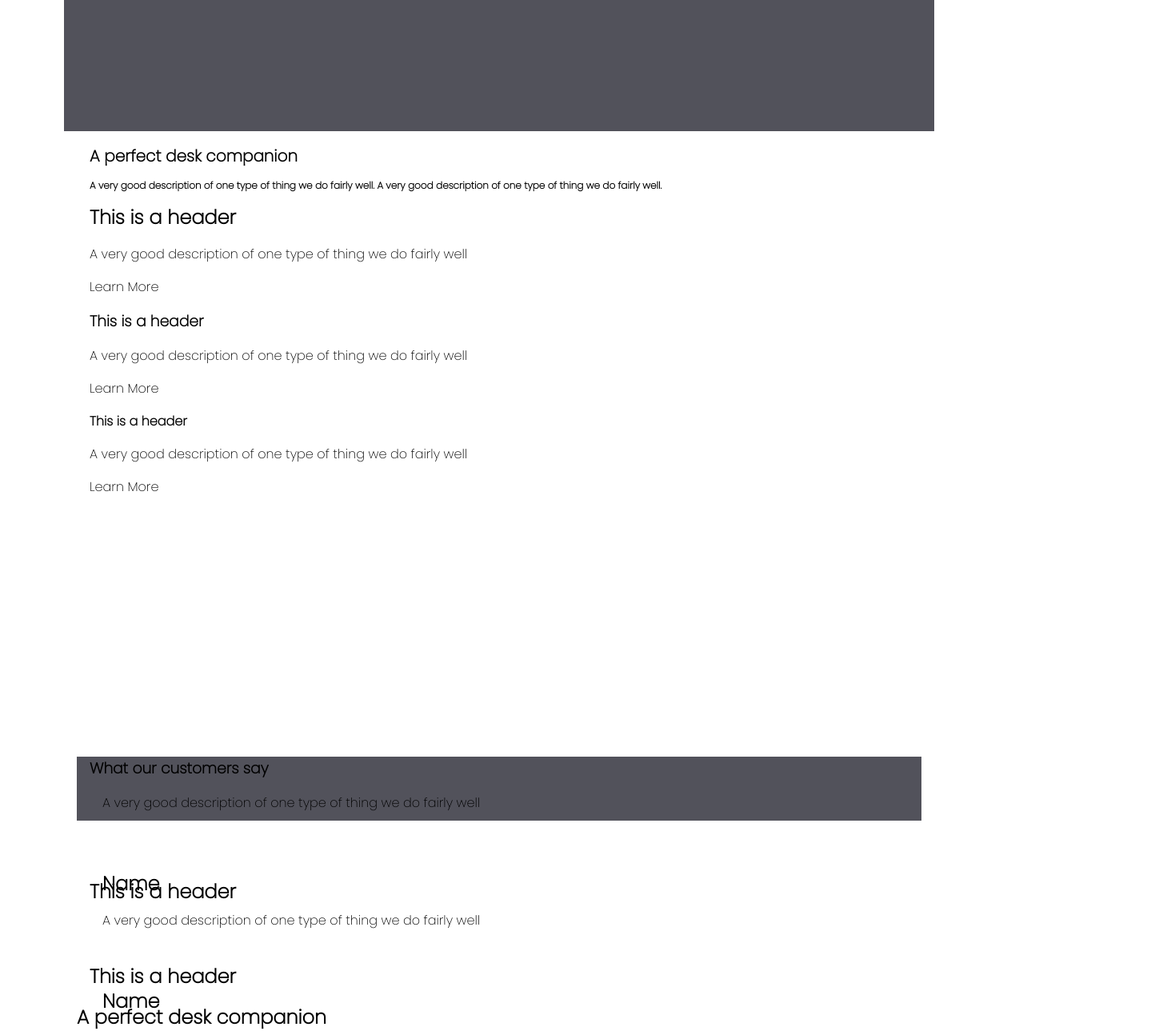
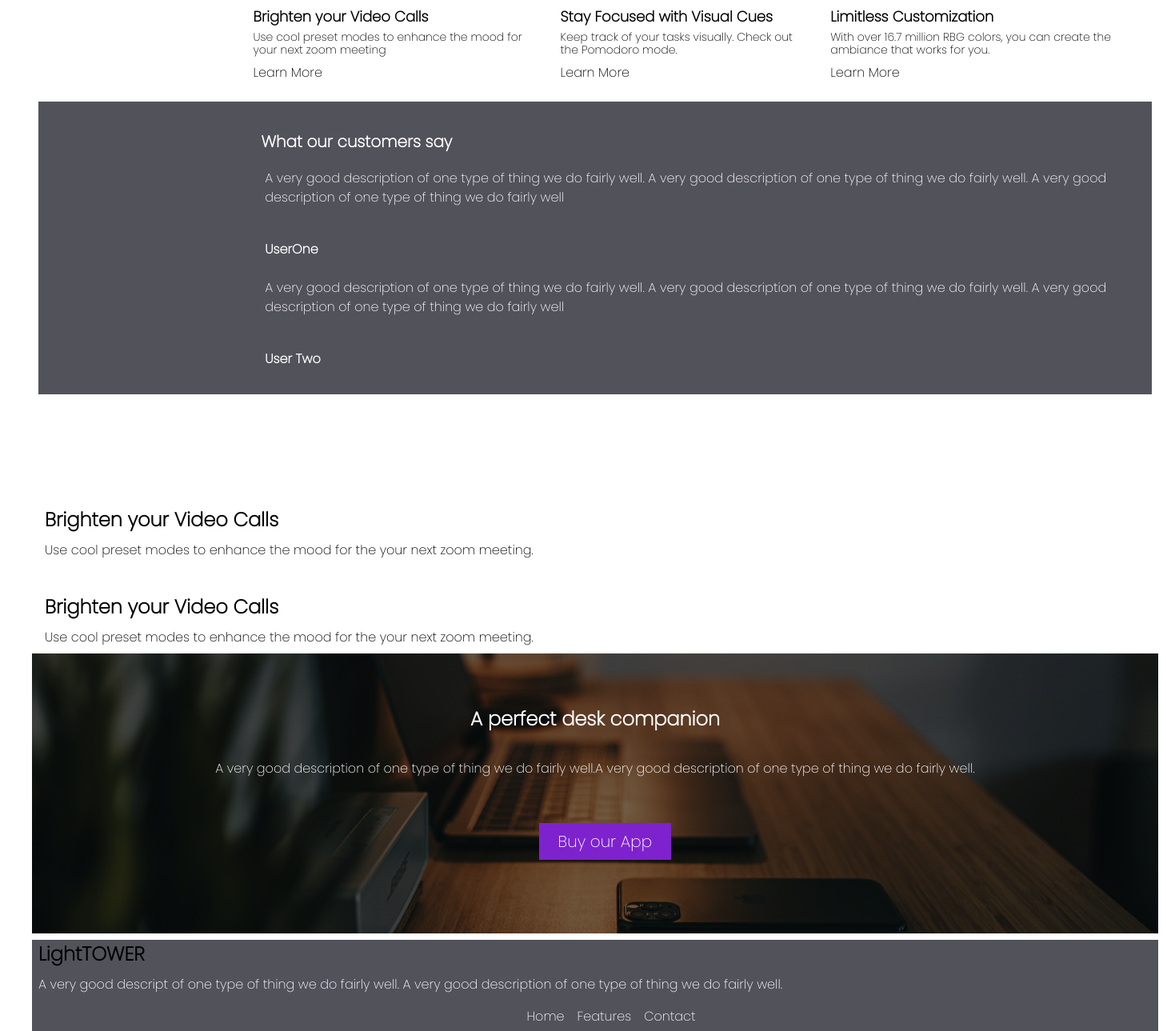
Before and after one commit to Boisset-C/led_product_landing_page, a Vue app: page / in a window 1280 px wide. Shown: the part 800-2089 px from the top of the page at 80% size, 1464 px wide, since content can reach past the window. Built offline with nearby package versions, Linux system fonts and the light colour scheme.

Commit message:
fourth commit

```diff
--- a/src/App.vue
+++ b/src/App.vue
@@ -47,24 +47,29 @@ export default {
 @import url('https://fonts.googleapis.com/css2?family=Poppins:wght@200&display=swap');
 
 * {
-  margin: 1rem;
+  margin: 0.5rem;
   font-family: Poppins;
   box-sizing: border-box
 }
 #app {
   display: grid;
-  width: 1040px;
+  gap: 40px;
+  width: 1440px;
   height: 100vh;
 }
 
 .hero {
-  height: 900px;
   background: #52525B;
 }
 
 .blurb {
-height: 750px;
+background: white;
 }
-
-
+.cta {
+background-image: url('./assets/rectangle.svg');
+height: 350px;
+}
+.footer {
+  background: #52525B;
+}
 </style>
--- a/src/components/CallToAction.vue
+++ b/src/components/CallToAction.vue
@@ -7,3 +7,42 @@
   <button>Buy our App</button>
 
 </template>
+
+<style scoped>
+h2 {
+padding-top: 4rem;
+font-style: normal;
+font-weight: bold;
+font-size: 24px;
+line-height: 36px;
+/* identical to box height */
+
+text-align: center;
+
+color: #FFFFFF;
+}
+
+p {
+margin-top: 2rem;
+font-style: normal;
+font-weight: normal;
+font-size: 16px;
+line-height: 24px;
+text-align: center;
+
+color: #FFFFFF;
+}
+
+button {
+margin-top: 3rem;
+margin-left: 45%;
+font-style: normal;
+font-weight: 500;
+font-size: 20px;
+line-height: 30px;
+padding: .5rem 1.5rem .5rem 1.5rem;
+color: #FFFFFF;
+background: #7E22CE;
+border: none;
+}
+</style>
--- a/src/components/FeaturesPartOne.vue
+++ b/src/components/FeaturesPartOne.vue
@@ -1,8 +1,9 @@
 <template>
-   <img />
+   <canvas src="rectangle.svg" height="100px" width="100px" alt="my image"></canvas>
 
   <header>
-    <h2>This is a header</h2>
+    <h2>Brighten your Video Calls</h2>
+    <p>Use cool preset modes to enhance the mood for the your next zoom meeting.</p>
   </header>
 
 </template>
--- a/src/components/FeaturesPartTwo.vue
+++ b/src/components/FeaturesPartTwo.vue
@@ -2,7 +2,8 @@
    <img />
 
   <header>
-    <h2>This is a header</h2>
+    <h2>Brighten your Video Calls</h2>
+     <p>Use cool preset modes to enhance the mood for the your next zoom meeting.</p>
   </header>
 
 </template>
--- a/src/components/FooterSection.vue
+++ b/src/components/FooterSection.vue
@@ -1,18 +1,35 @@
 <template>
-  <h2></h2>
-  <p></p>
+  <h2>LightTOWER</h2>
+  <p>A very good descript of one type of thing we do fairly well. A very good description of one type of thing we do fairly well.</p>
 
+<footer>
   <ul>
-    <li><a>Home</a></li>
-    <li><a>Features</a></li>
-    <li><a>Contact</a></li>
-    <li><a>Logo</a></li>
-    <li><a>Logo</a></li>
+    <a>Home</a>
+    <a>Features</a>
+    <a>Contact</a>
   </ul>
-
+</footer>
 <small></small>
 </template>
 
 <style scoped>
+p {
+  color: #FFFFFF;
+}
+footer {
+  display: flex;
+  flex-direction: row-reverse;
+  align-items: center;
+  justify-content: center;
+}
+ul {
+  font-style: normal;
+  font-weight: normal;
+  font-size: 16px;
+  line-height: 24px;
+  color: #FFFFFF;
+
+  list-style: none;
+}
 
 </style>
--- a/src/components/HeroSection.vue
+++ b/src/components/HeroSection.vue
@@ -6,12 +6,13 @@
   <button class="btn-styled">LEARN MORE</button>
   <button class="btn-flat">LEARN MORE</button>
 
-  <div id="circle"></div>
+
 </div>
 </template>
 
 <script>
 import TheNavBar from '../layout/TheNavBar.vue';
+
 export default {
   components: {
     TheNavBar,
@@ -25,7 +26,7 @@ export default {
   flex-wrap: wrap;
   background: #52525B;
   align-items: center;
-
+  padding-bottom: 2rem;
 }
 button {
 padding: .5rem 2rem .5rem 2rem;
@@ -53,7 +54,7 @@ font-size: 1rem;
 }
 
 h1 {
-  margin-top: 10rem;
+  margin-top: 5rem;
   margin-left: 20%;
   width: 50vw;
   text-align: left;
--- a/src/components/SocialProof.vue
+++ b/src/components/SocialProof.vue
@@ -4,29 +4,59 @@
 
 
   <header>
-    <p>A very good description of one type of thing we do fairly well</p>
+    <p>A very good description of one type of thing we do fairly well. A very good description of one type of thing we do fairly well. A very good description of one type of thing we do fairly well</p>
     <img />
-    <h2>Name</h2>
+    <h2 class="user-one">UserOne </h2>
   </header>
 
   <header>
-     <p>A very good description of one type of thing we do fairly well</p>
+   <p>A very good description of one type of thing we do fairly well. A very good description of one type of thing we do fairly well. A very good description of one type of thing we do fairly well</p>
     <img />
-    <h2>Name</h2>
+    <h2 class="user-two">User Two</h2>
   </header>
-
-  <header>
-     <p>A very good description of one type of thing we do fairly well</p>
-    <img />
-    <h2>Name</h2>
-  </header>
-
   </section>
 </template>
 
 <style scoped>
 .container {
+  padding-top: 2rem;
+  margin-top: 1rem;
   background: #52525B;
-  height: 10vh;
 }
+
+h1 {
+font-style: normal;
+font-weight: bold;
+font-size: 20px;
+line-height: 20px;
+
+color: #FFFFFF;
+  margin-left: 20%;
+}
+
+p {
+padding-top: 1rem;
+font-style: normal;
+font-weight: normal;
+font-size: 16px;
+line-height: 24px;
+
+color: #FFFFFF;
+  margin-left: 20%;
+}
+h2 {
+margin-left: 20%;
+font-style: normal;
+font-weight: bold;
+font-size: 16px;
+line-height: 24px;
+
+color: white;
+}
+
+.user-two {
+  padding-bottom: 2rem;
+}
+
+
 </style>
--- a/src/components/ThreeBlurbs.vue
+++ b/src/components/ThreeBlurbs.vue
@@ -1,30 +1,34 @@
 <template>
-  <header class="description-container">
+
   <h1>A perfect desk companion</h1>
   <p class="description">A very good description of one type of thing we do fairly well. A very good description of one type of thing we do fairly well.</p>
-  </header>
 
+
+<div class="container-blurb">
   <header>
-    <h2>This is a header</h2>
-    <p>A very good description of one type of thing we do fairly well</p>
+    <h2>Brighten your Video Calls</h2>
+    <p>Use cool preset modes to enhance the mood for your next zoom meeting</p>
     <a>Learn More</a>
   </header>
 
   <header>
-    <h3>This is a header</h3>
-    <p>A very good description of one type of thing we do fairly well</p>
+    <h2>Stay Focused with Visual Cues</h2>
+    <p>Keep track of your tasks visually. Check out the Pomodoro mode.</p>
     <a>Learn More</a>
   </header>
 
   <header>
-    <h4>This is a header</h4>
-    <p>A very good description of one type of thing we do fairly well</p>
+    <h2>Limitless Customization</h2>
+    <p>With over 16.7 million RBG colors, you can create the ambiance that works for you.</p>
     <a>Learn More</a>
   </header>
+</div>
 </template>
 
 <style scoped>
 h1 {
+margin-top: 5rem;
+margin-left: 20%;
 font-style: normal;
 font-weight: 900;
 font-size: 20px;
@@ -32,12 +36,10 @@ line-height: 30px;
 
 color: #000000;
 }
-
-.description-container {
-  }
-
 .description {
-width: 80vw;;
+margin-top: 1.5rem;
+margin-left: 20%;
+width: 40vw;
 justify-content: center;
 
 font-style: normal;
@@ -48,4 +50,28 @@ line-height: 12px;
 
 color: #000000;
 }
+
+.container-blurb {
+  margin-top: 5rem;
+  margin-left: 18.5%;
+  display: flex;
+}
+
+h2 {
+font-style: normal;
+font-weight: bold;
+font-size: 18px;
+line-height: 18px;
+
+color: #000000;
+}
+
+p {
+font-style: normal;
+font-weight: normal;
+font-size: 14px;
+line-height: 16px;
+
+color: #000000;
+}
 </style>
```
Also changed, not shown: src/assets/iPhone X.svg (added), src/assets/rectangle.svg (added).
